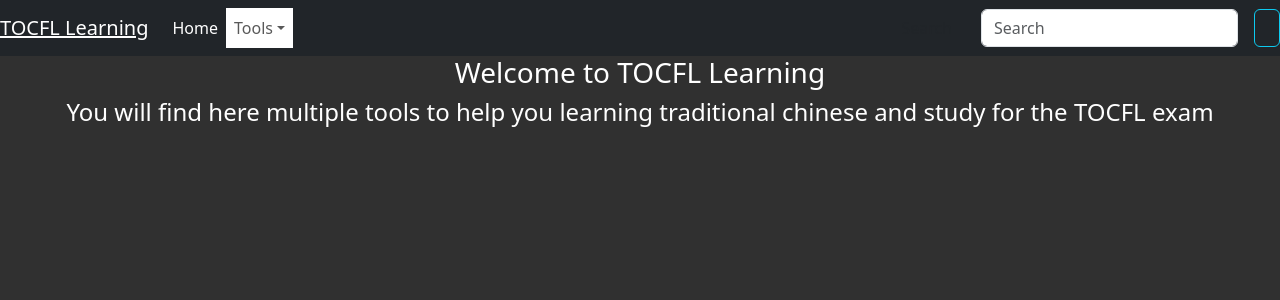
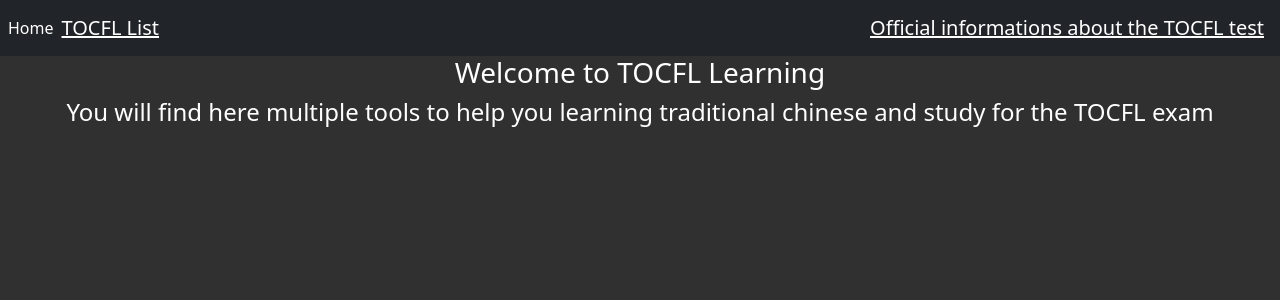
Before and after one commit to moon9000/tocfl-learning, a React (Create React App) app: page / in a window 1280 px wide. Shown: the top 300 px of the page. Built offline with nearby package versions, Linux system fonts and the light colour scheme.

Commit message:
change navbar

```diff
--- a/src/components/NavBar/NavBar.js
+++ b/src/components/NavBar/NavBar.js
@@ -1,75 +1,31 @@
 import * as React from "react";
 import { Nav, Navbar, NavDropdown, Form, FormControl } from "react-bootstrap";
 import { Link } from "react-router-dom";
-import { ButtonBase } from "../Button";
 import "bootstrap/dist/css/bootstrap.min.css";
 
 export function NavBar({ setter }) {
-  const [value, setValue] = React.useState("");
-
   return (
-    <div>
     <Navbar bg="dark" expand="lg">
-        <Navbar.Brand>
-          <Link className="text-white" to="/">
-            TOCFL Learning
-          </Link>
-        </Navbar.Brand>
       <Navbar.Toggle aria-controls="basic-navbar-nav" />
       <Navbar.Collapse id="basic-navbar-nav">
         <Nav className="mr-auto">
           <Nav.Link className="text-white" href="/">
             Home
           </Nav.Link>
-            <NavDropdown
-              className="bg-white"
-              title="Tools"
-              id="basic-nav-dropdown"
-            >
-              <div className="flex flex-col space-y-2">
-                <Link to="/words">TOCFL List</Link>
-              </div>
-            </NavDropdown>
+          <Navbar.Brand>
+            <Link className="text-white" to="/words">
+              TOCFL List
+            </Link>
+          </Navbar.Brand>
         </Nav>
-          {setter ? (
-            <button
-              className="bg-white border border-black"
-            >
-              Search
-            </button>
-          ) : null}
 
-          <Form inline onSubmit={null}>
-            <div className="flex flex-row space-x-4">
-              <ButtonBase
-                variant="outline"
-                color="secondary"
-                placeholder="Search"
-                className="mr-sm-4"
-                value={value}
-                onChange={(e) => setValue(e.target.value)}
-              >
-                Search
-              </ButtonBase>
-              <FormControl
-                type="text"
-                placeholder="Search"
-                className="mr-sm-4"
-                value={value}
-                onChange={(e) => setValue(e.target.value)}
-              />
-              <ButtonBase
-                value="{value}"
-                text="Search"
-                as="button"
-                type="text"
-                variant="outline-info"
-              />
-            </div>
-          </Form>
+        <Navbar.Brand>
+          <a className="text-white" href="https://lmit.edu.tw/lc/tocfl">
+            Official informations about the TOCFL test
+          </a>
+        </Navbar.Brand>
       </Navbar.Collapse>
     </Navbar>
-    </div>
   );
 }
 
```
Lines whose indentation alone changed are shown as unchanged.
